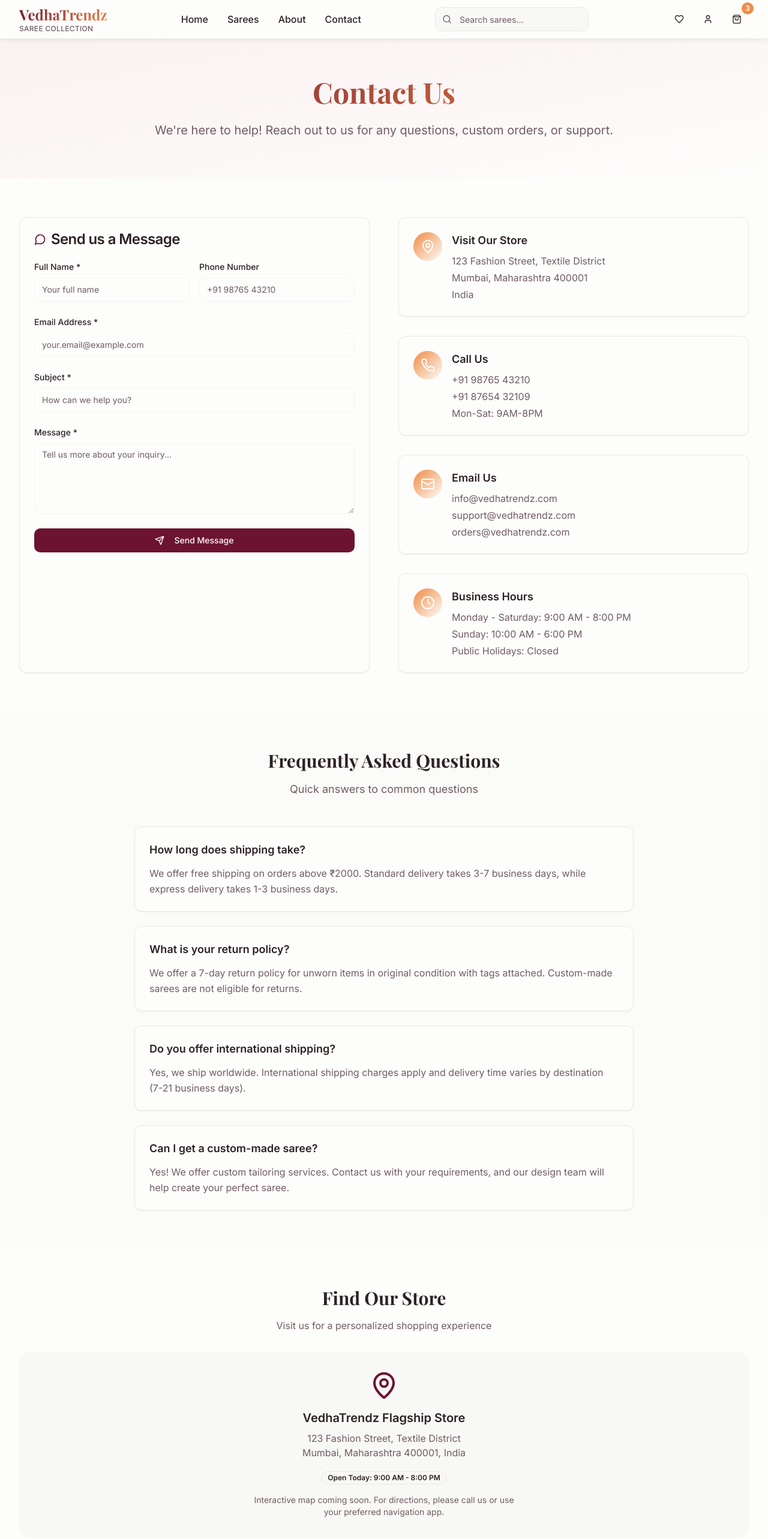
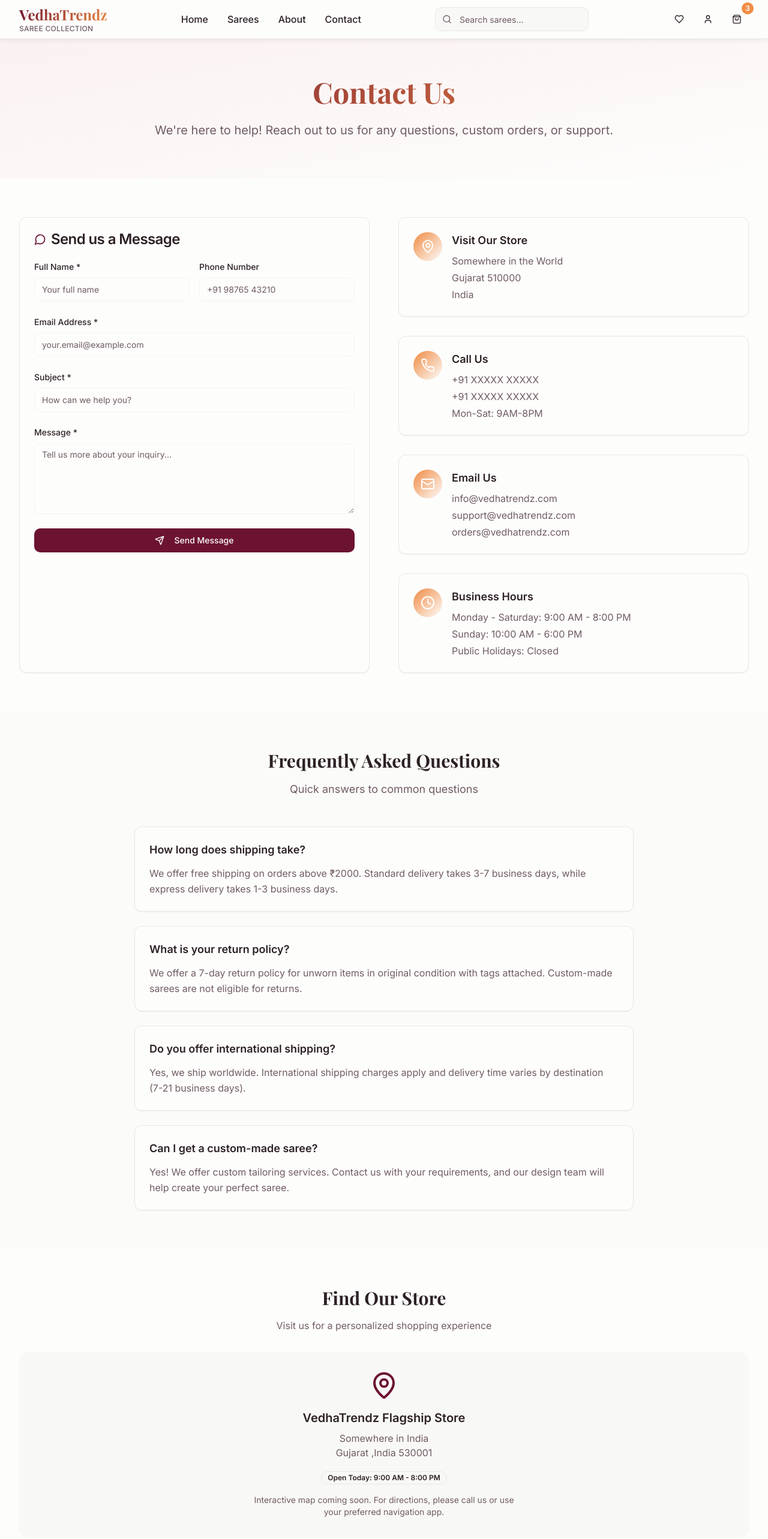
Before and after one commit to kriovant-dev/rang-e-saree-haven, a React (Vite) app: page /contact in a window 1280 px wide. Shown: the top 2566 px of the page at 60% size. Built offline with nearby package versions, Linux system fonts and the light colour scheme.

Commit message:
Update Contact.tsx

```diff
--- a/src/pages/Contact.tsx
+++ b/src/pages/Contact.tsx
@@ -49,12 +49,12 @@ const Contact = () => {
     {
       icon: MapPin,
       title: 'Visit Our Store',
-      details: ['123 Fashion Street, Textile District', 'Mumbai, Maharashtra 400001', 'India']
+      details: ['Somewhere in the World', 'Gujarat 510000', 'India']
     },
     {
       icon: Phone,
       title: 'Call Us',
-      details: ['+91 98765 43210', '+91 87654 32109', 'Mon-Sat: 9AM-8PM']
+      details: ['+91 XXXXX XXXXX', '+91 XXXXX XXXXX', 'Mon-Sat: 9AM-8PM']
     },
     {
       icon: Mail,
@@ -267,8 +267,8 @@ const Contact = () => {
               <MapPin className="h-12 w-12 text-primary mx-auto mb-4" />
               <h3 className="font-semibold text-xl mb-2">VedhaTrendz Flagship Store</h3>
               <p className="text-muted-foreground mb-4">
-                123 Fashion Street, Textile District<br />
-                Mumbai, Maharashtra 400001, India
+                Somewhere in India<br />
+                Gujarat ,India 530001
               </p>
               <Badge variant="outline" className="mb-4">Open Today: 9:00 AM - 8:00 PM</Badge>
               <p className="text-sm text-muted-foreground">
```
